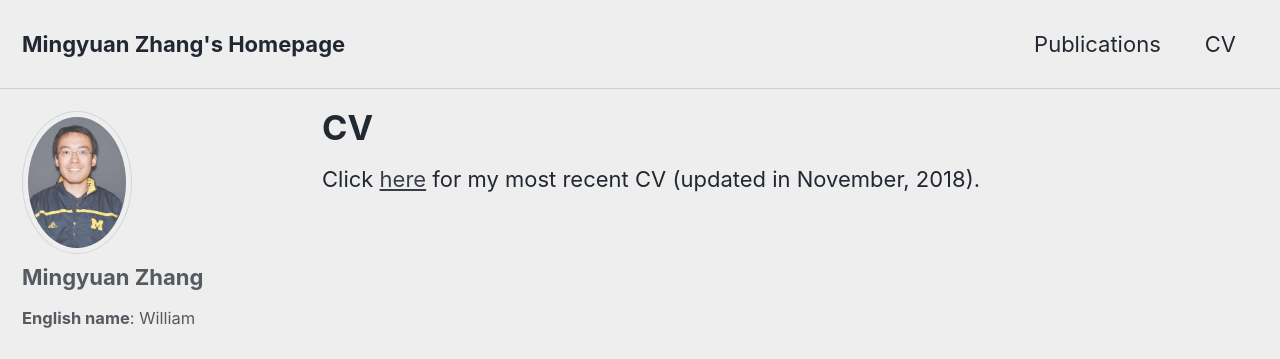
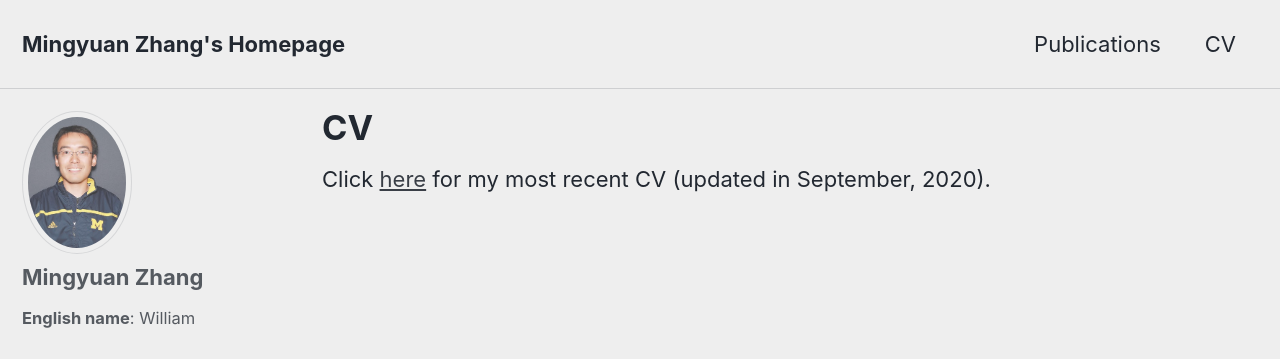
Before and after one commit to moshimowang/moshimowang.github.io, a Jekyll site: the page built from _pages/cv.md, in a window 1280 px wide and 900 px high. Shown: the top 359 px of the window. Built offline with Jekyll 4.4.1, drawn with Linux system fonts in a browser that asks for light colours; cached includes are drawn as plain includes; nearby versions of some CDN libraries.

Commit message:
updated cv

```diff
--- a/_pages/cv.md
+++ b/_pages/cv.md
@@ -8,4 +8,4 @@
   - /resume/
 ---
 
-Click [here](https://myzhang.me/cv/CV_zhang_full.pdf) for my most recent CV (updated in November, 2018).
+Click [here](https://myzhang.me/cv/CV_zhang_full.pdf) for my most recent CV (updated in September, 2020).
```
Also changed, not shown: 1 other file.
